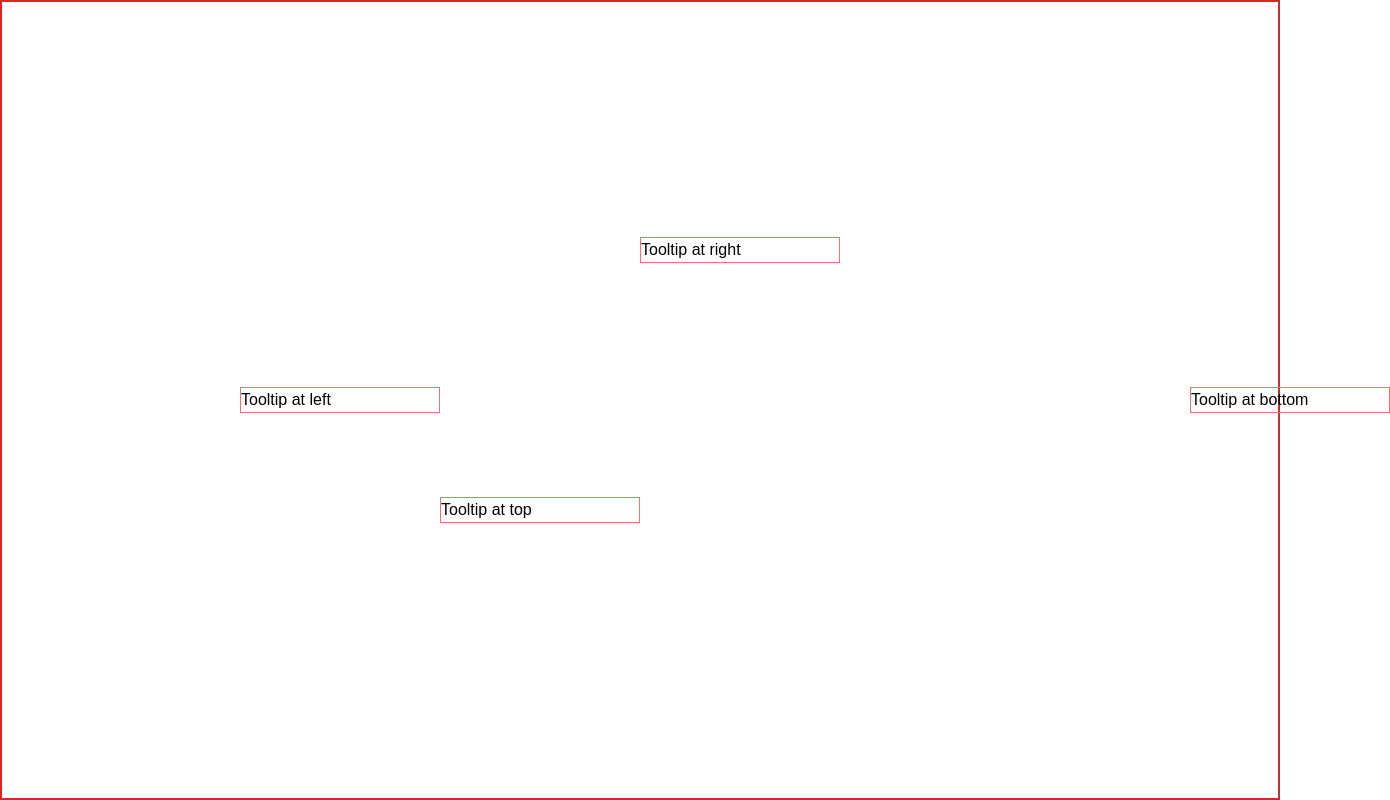
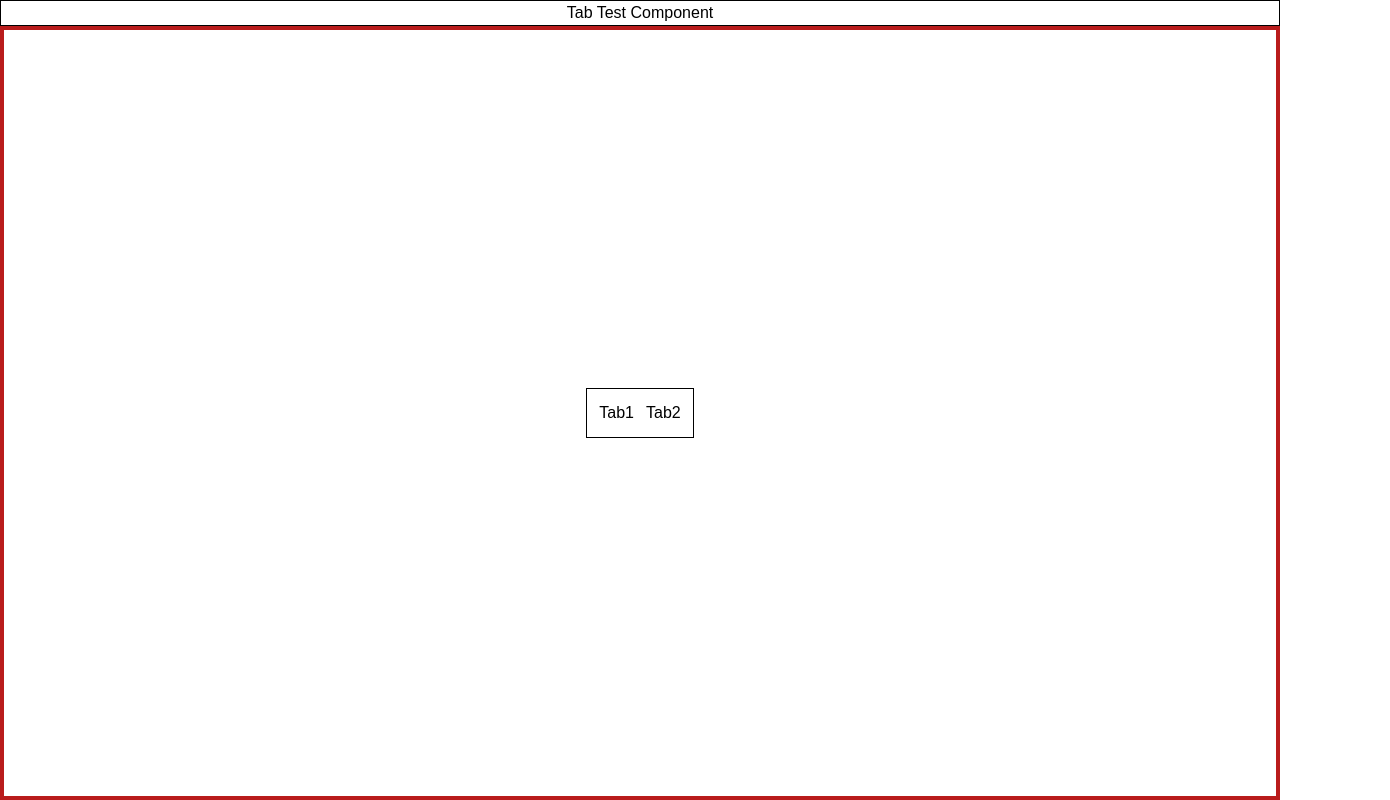
Before and after one commit to abhay-rana/component-library, a React (Create React App) app: page /tab/1 in a window 1280 px wide. Shown: the whole page, 1390 px wide, since content can reach past the window. Built offline with nearby package versions, Linux system fonts and the light colour scheme.

Commit message:
tab component

```diff
--- a/package.json
+++ b/package.json
@@ -13,7 +13,8 @@
         "react": "^18.2.0",
         "react-dom": "^18.2.0",
         "react-scripts": "5.0.1",
-        "tailwind-merge": "^1.8.0"
+        "tailwind-merge": "^1.8.0",
+        "wouter": "^2.10.0"
     },
     "devDependencies": {
         "@storybook/addon-actions": "^6.5.16",
--- a/src/App.js
+++ b/src/App.js
@@ -1,4 +1,6 @@
 import React, { useEffect, useState } from 'react';
+
+import Routes from 'routes';
 
 // import ButtonTest from 'screens/button-test';
 // import NormalLabel from 'screens/normal-label';
@@ -14,19 +16,20 @@ import React, { useEffect, useState } from 'react';
 // import SelectTest from 'screens/select-test';
 // import DividerTest from 'screens/divider-test';
 // import IconTest from 'screens/icon-test';
-import TooltipTest from 'screens/tooltip-test';
+// import TooltipTest from 'screens/tooltip-test';
 // import TestMod from 'testing/test-mod';
 // import Transition from 'components/common/transition';
 // import NewButtonTest from 'screens/new-button-test';
 // import SkeletonTest from 'screens/skeleton-test';
 // import ChipTest from 'screens/chip-test';
+// import TabTest from 'screens/tab-test';
 
 const App = () => {
     return (
         <>
-            {/* <TabTest/> */}
+            {/* <TabTest /> */}
             {/* <ImageTest/> */}
-            <TooltipTest />
+            {/* <TooltipTest /> */}
             {/* <RippleTest /> */}
             {/* <FloatingLabel /> */}
             {/* <NormalLabel />  */}
@@ -44,6 +47,7 @@ const App = () => {
             {/* <IconTest /> */}
             {/* <SkeletonTest /> */}
             {/* <ChipTest /> */}
+            <Routes />
         </>
     );
 };
--- a/src/components/accordion/index.js
+++ b/src/components/accordion/index.js
@@ -1,20 +1,20 @@
 //this index for the barrel exports of the components (very important for the code cleaning )
 //but as we are using the accordion sub components as the Accordion.Header , Accordion.Content like this so we don,t need the barrel exports
 
-import { createContext, useContext } from "react";
+import { createContext, useContext } from 'react';
 
 const accordion_context = createContext();
 export const AccordionProvider = accordion_context.Provider;
 
 export const useAccordion = () => {
-	const context = useContext(accordion_context);
+    const context = useContext(accordion_context);
 
-	// if `undefined`, throw an error
-	if (context === undefined) {
-		throw new Error("usePortalContextState was used outside of its Provider");
-	}
+    // if `undefined`, throw an error
+    if (context === undefined) {
+        throw new Error('useAccordionContext was used outside of its Provider');
+    }
 
-	return context;
+    return context;
 };
 
-export { default as Accordion } from "./accordion";
+export { default as Accordion } from './accordion';
--- /dev/null
+++ b/src/components/tab/tab.js
@@ -0,0 +1,11 @@
+import React from 'react';
+
+const Tab = () => {
+    return (
+        <>
+            <div>Tab</div>
+        </>
+    );
+};
+
+export default Tab;
--- /dev/null
+++ b/src/routes/index.js
@@ -0,0 +1,35 @@
+import { Route, Switch, useLocation, Redirect } from 'wouter';
+
+import SpinnerTest from 'screens/spinner-test';
+import TooltipTest from 'screens/tooltip-test';
+import TabTest from 'screens/tab-test';
+import ErrorPage from 'screens/error/404';
+
+const Routes = () => {
+    const [location, setLocation] = useLocation();
+    const _getTabsParams = (params) => {
+        console.log('params :>> ', params);
+        let tab = 'home_tab';
+        if (!params) tab = 'home_tab';
+        else if (params === 'profile') tab = 'profile';
+        else if (params === 'comment') tab = 'comment';
+        // else setLocation('/404');
+        return tab;
+    };
+    return (
+        <Switch>
+            <Route path="/" component={SpinnerTest} />
+            <Route path="/spinner" component={SpinnerTest} />
+            <Route path="/tooltip" component={TooltipTest} />
+            <Route path="/tab/:tabs?">
+                {(params) => <TabTest params={_getTabsParams(params.tabs)} />}
+            </Route>
+            {/* redirection to another page */}
+            {/* <Redirect to="/" /> */}
+            {/* 404 redirection */}
+            <Route component={ErrorPage} />
+        </Switch>
+    );
+};
+
+export default Routes;
--- /dev/null
+++ b/src/screens/error/404.js
@@ -0,0 +1,7 @@
+import React from 'react';
+
+const ErrorPage = () => {
+    return <div>ErrorPage</div>;
+};
+
+export default ErrorPage;
--- /dev/null
+++ b/src/screens/tab-test.js
@@ -0,0 +1,27 @@
+import React from 'react';
+import { useLocation } from 'wouter';
+
+const TabTest = ({ params }) => {
+    const [location, setLocation] = useLocation();
+    console.log(location, params);
+    return (
+        <>
+            <div className="flex flex-col h-screen">
+                <div className="flex items-center justify-center border border-black gap-1">
+                    Tab Test Component
+                </div>
+                <div className="flex-1 flex items-center justify-center border-4 border-red-700">
+                    <div className="flex flex-row border border-black gap-3 p-3">
+                        <div onClick={() => setLocation('/tab/tab1')}>Tab1</div>
+                        <div onClick={() => setLocation('/tab/comment')}>
+                            Tab2
+                        </div>
+                    </div>
+                    {params === 'comment' ? <div>Comment Section</div> : null}
+                </div>
+            </div>
+        </>
+    );
+};
+
+export default TabTest;
```
Also changed, not shown: 1 other file (tests, documents, lock files or other folders).
